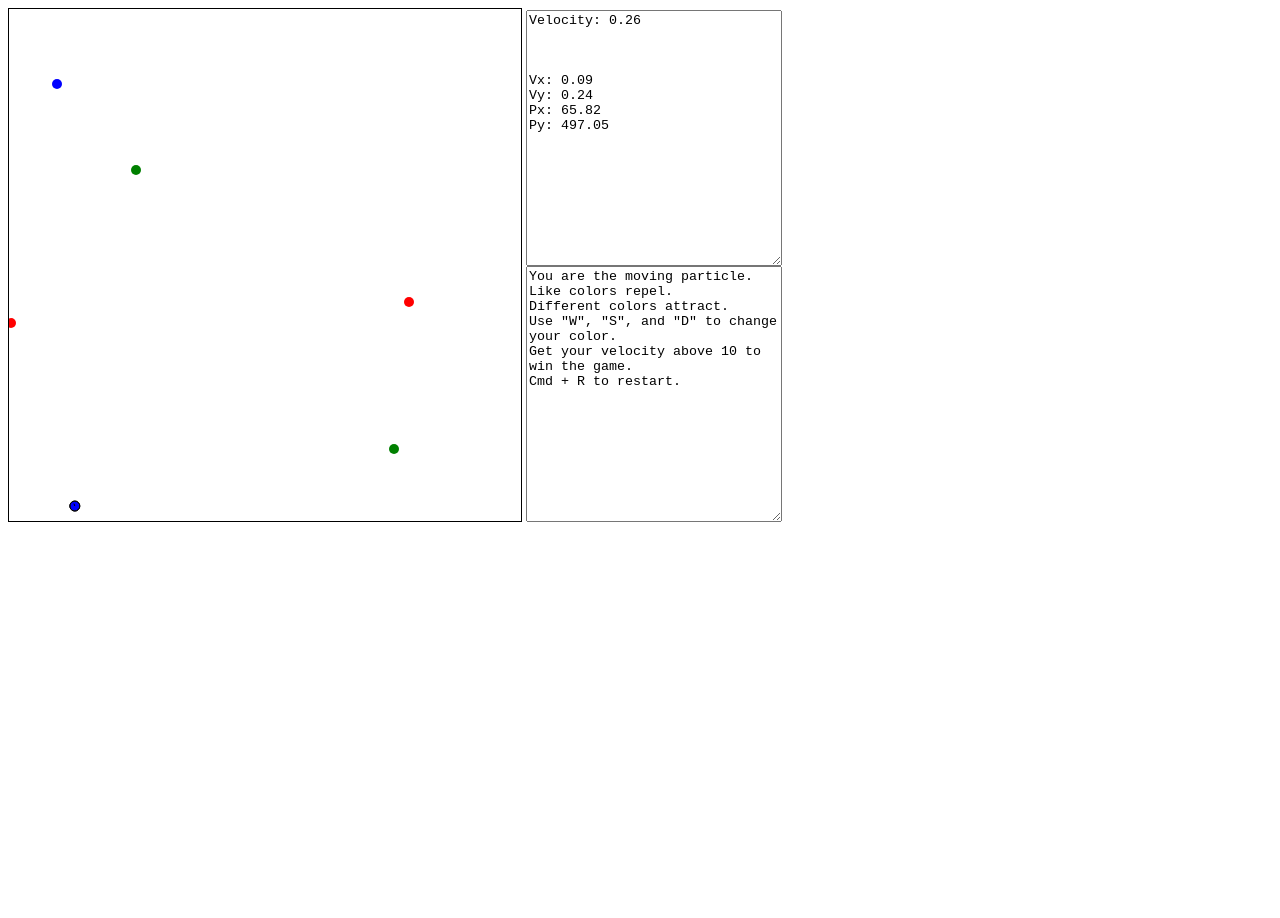
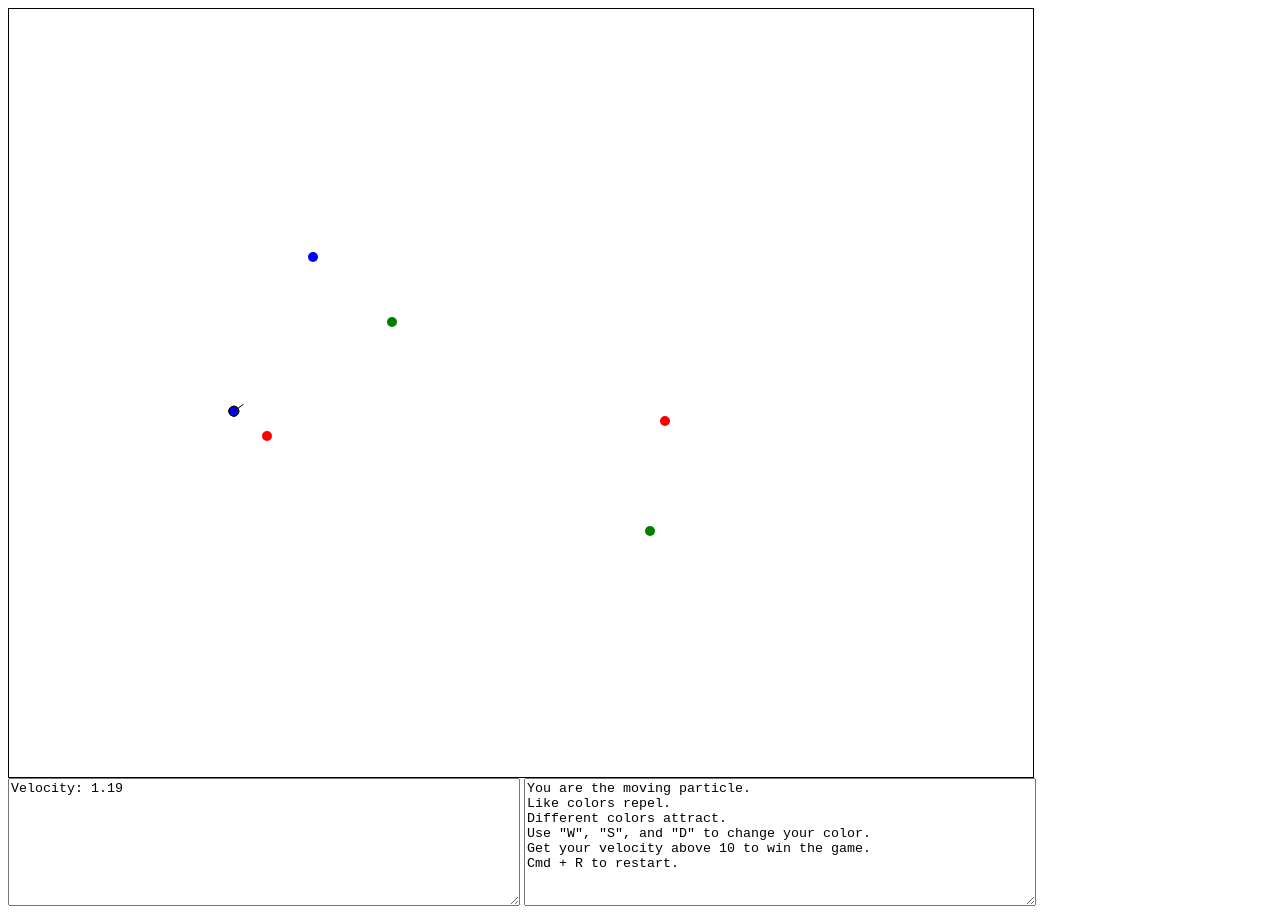
Before and after one commit to rodmcnew/color-charge-game, a plain HTML site: page index.html in a window 1280 px wide. Before the commit the page ends 800 px from the top, so only its background shows below. Drawn offline with Linux system fonts and the light colour scheme.

Commit message:
before moving quarks

```diff
--- a/index.html
+++ b/index.html
@@ -3,10 +3,9 @@
     <title>Color Charge Game</title>
 </head>
 <body>
-<canvas id="canvas" width="512" height="512" style="border:1px solid #000000;"></canvas>
-<div style="display: inline-block;width: 256px">
-    <textarea id="info" style="width: 256px;height:256px"></textarea>
-    <textarea style="width: 256px;height:256px">
+<canvas id="canvas" style="border:1px solid #000000;"></canvas>
+    <textarea id="info" style="width: 512px;height:128px"></textarea>
+    <textarea style="width: 512px;height:128px">
 You are the moving particle.
 Like colors repel.
 Different colors attract.
@@ -15,6 +14,5 @@ Get your velocity above 10 to win the game.
 Cmd + R to restart.
     </textarea>
     <script src="index.js"></script>
-</div>
 </body>
 </html>
--- a/index.js
+++ b/index.js
@@ -3,11 +3,13 @@ const ctx = c.getContext("2d");
 const infoTextArea = document.getElementById('info');
 
 const world = {
-    size: [512, 512],
+    size: [1024, 768],
     forceStrength: 100,
     quarkCount: 6,
     otherQuarksMove: false
 };
+c.width = world.size[0];
+c.height = world.size[1];
 const charges = ['red', 'green', 'blue'];
 const antiCharges = ['cyan', 'pink', 'yellow'];
 
@@ -20,13 +22,15 @@ let quarks = [];
 for (let i = 0; i < world.quarkCount; i++) {
     quarks.push(
         {
-            position: [getRandomInt(0, world.size[0]), getRandomInt(0, world.size[1])],
+            position: [
+                getRandomInt(0, world.size[0] / 2) + world.size[0] / 4,
+                getRandomInt(0, world.size[1] / 2) + world.size[1] / 4
+            ],
             velocity: [0, 0],
             charge: getRandomInt(0, 2)
         },
     )
 }
-
 
 function doPhysics() {
     quarks.forEach((quark, i) => {
@@ -70,13 +74,13 @@ function doPhysics() {
 
     infoTextArea.value = (
         'Velocity' + ': ' + totalVelocity.toFixed(2) + '\n' +
-        (totalVelocity >= 10 ? '(!) Winning (!)' : '') + '\n\n\n' +
+        (totalVelocity >= 10 ? '(!) Winning (!)' : '') + '\n\n\n'
         // 'Fx' + ': ' + totalForceVector[0].toFixed(2) + '\n' +
         // 'Fy' + ': ' + totalForceVector[1].toFixed(2) + '\n' +
-        'Vx' + ': ' + quarks[0].velocity[0].toFixed(2) + '\n' +
-        'Vy' + ': ' + quarks[0].velocity[1].toFixed(2) + '\n' +
-        'Px' + ': ' + quarks[0].position[0].toFixed(2) + '\n' +
-        'Py' + ': ' + quarks[0].position[1].toFixed(2) + '\n'
+        // 'Vx' + ': ' + quarks[0].velocity[0].toFixed(2) + '\n' +
+        // 'Vy' + ': ' + quarks[0].velocity[1].toFixed(2) + '\n' +
+        // 'Px' + ': ' + quarks[0].position[0].toFixed(2) + '\n' +
+        // 'Py' + ': ' + quarks[0].position[1].toFixed(2) + '\n'
     );
 
 }
```
